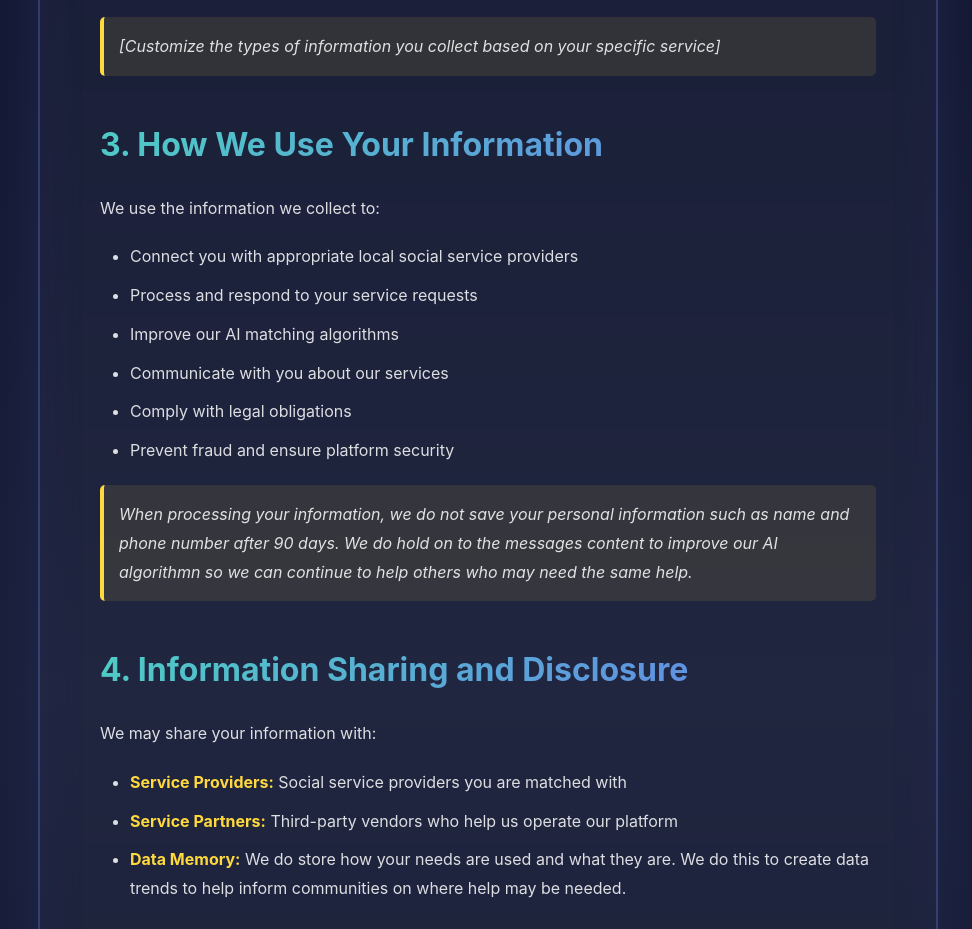
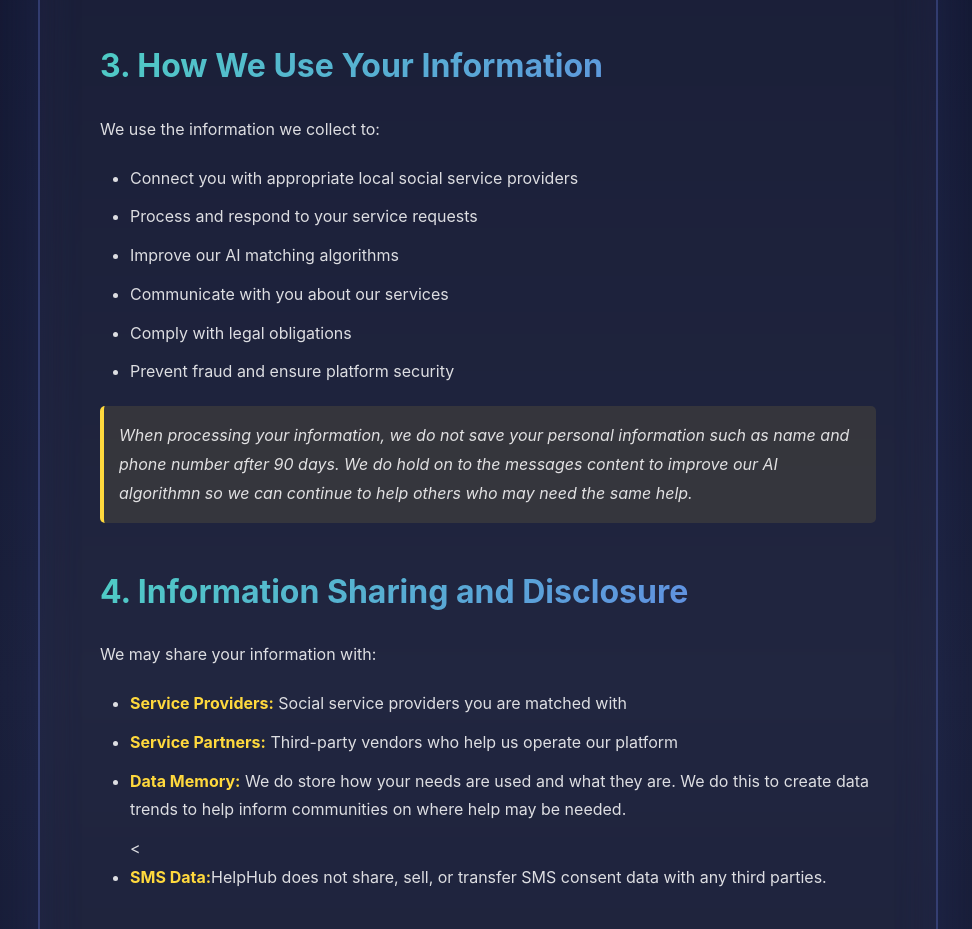
Before and after one commit to zenithsocialproject-ai/Help-Hub-, a plain HTML site: page privacy-policy.html in a window 1280 px wide. Shown: the part 1436-2365 px from the top of the page, without its empty margins (152-1124 px from the left). Drawn offline with Linux system fonts and the light colour scheme.

Commit message:
Update privacy-policy.html

```diff
--- a/privacy-policy.html
+++ b/privacy-policy.html
@@ -413,9 +413,9 @@
                 <!--<li>[Add other automatically collected data]</li> -->
             </ul>
 
-            <p class="placeholder">
+          <!--  <p class="placeholder">
                 [Customize the types of information you collect based on your specific service]
-            </p>
+            </p> -->
 
             <h2>3. How We Use Your Information</h2>
             <p>We use the information we collect to:</p>
@@ -439,7 +439,7 @@
                 <li><strong>Service Providers:</strong> Social service providers you are matched with</li>
                 <li><strong>Service Partners:</strong> Third-party vendors who help us operate our platform</li>
                 <li><strong>Data Memory:</strong> We do store how your needs are used and what they are. We do this to create data trends to help inform communities on where help may be needed.</li>
-                <!--<li>[Add other sharing scenarios]</li> -->
+                <<li><strong>SMS Data:</strong>HelpHub does not share, sell, or transfer SMS consent data with any third parties.</li>
             </ul>
 
 
```
